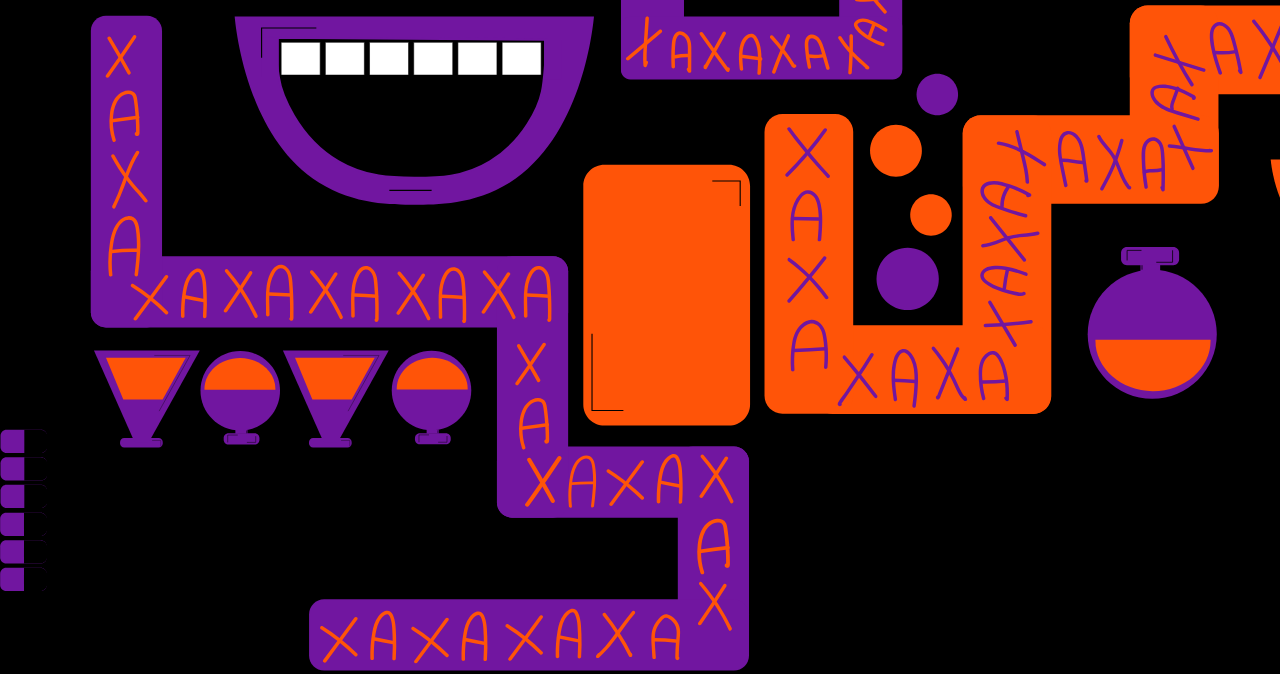
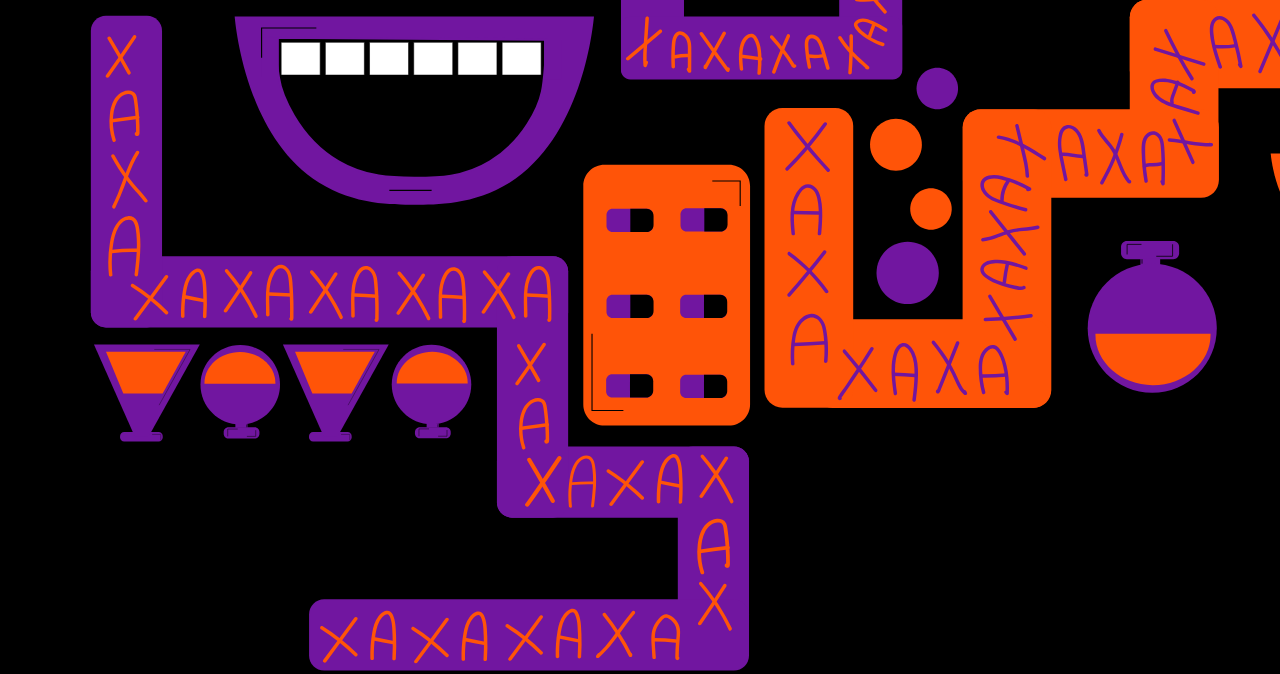
Before and after one commit to Dasha-Eralash/StandUp_Show, a plain HTML site: page index.html in a window 1280 px wide. Shown: the part 782-1456 px from the top of the page. Drawn offline with Linux system fonts and the light colour scheme; a web font is replaced by a local one.

Commit message:
box-2 добавила элементы

```diff
--- a/index.html
+++ b/index.html
@@ -78,23 +78,13 @@
   <div class="box-of-pills">
     <img src="img/box-of-pills.svg" alt="коробка для таблеток">
   </div>
-  <div class="pill-of-box">
-    <img src="img/pill-of-box.svg" alt="таблетка 1">
-  </div>
-  <div class="pill-of-box2">
-    <img src="img/pill-of-box2.svg" alt="таблетка 2">
-  </div>
-  <div class="pill-of-box3">
-    <img src="img/pill-of-box3.svg" alt="таблетка 3">
-  </div>
-  <div class="pill-of-box4">
-    <img src="img/pill-of-box4.svg" alt="таблетка 4">
-  </div>
-  <div class="pill-of-box5">
-    <img src="img/pill-of-box5.svg" alt="таблетка 5">
-  </div>
-  <div class="pill-of-box6">
-    <img src="img/pill-of-box6.svg" alt="таблетка 6">
+  <div class="pills-of-box">
+    <span class="pill-of-box"><img src="img/pill-of-box.svg" alt="таблетка 1"></span>
+    <span class="pill-of-box2"><img src="img/pill-of-box2.svg" alt="таблетка 2"></span>
+    <span class="pill-of-box3"><img src="img/pill-of-box3.svg" alt="таблетка 3"></span>
+    <span class="pill-of-box4"><img src="img/pill-of-box4.svg" alt="таблетка 4"></span>
+    <span class="pill-of-box5"><img src="img/pill-of-box5.svg" alt="таблетка 5"></span>
+    <span class="pill-of-box6"><img src="img/pill-of-box6.svg" alt="таблетка 6"></span>
   </div>
   <div class="line-right-orange">
     <img src="img/line-right-orange.svg" alt="оранжевая линия справа">
--- a/styles/main.css
+++ b/styles/main.css
@@ -117,7 +117,6 @@ animation: rubberBand 0.85s linear infinite;
 .briefcase-left10{
 margin-left: 400px;
 margin-top: -87px;
-
 }
 /* animatin-box-1 */
 /* @keyframes rubberBand {
@@ -169,14 +168,45 @@ to {
 margin-top: -510px;
 z-index: 100;
 }
-/* .pill-of-box{
-  margin-left: 600px;
-  margin-top: -510px;
+.pills-of-box{
+position: absolute;
+margin-left: 590px;
+margin-top: -215px;
 z-index: 200;
-} */
+}
+.pill-of-box{
+position: absolute;
+margin-left: 16px;
+margin-top: -6px;
+}
+.pill-of-box2{
+position: absolute;
+margin-left: 90px;
+margin-top: -6px;
+}
+.pill-of-box3{
+position: absolute;
+margin-left: 16px;
+margin-top: 80px;
+}
+.pill-of-box4{
+position: absolute;
+margin-left: 90px;
+margin-top: 80px;
+}
+.pill-of-box5{
+position: absolute;
+margin-left: 16px;
+margin-top: 160px;
+}
+.pill-of-box6{
+position: absolute;
+margin-left: 90px;
+margin-top: 160px;
+}
 .line-right-orange{
 margin-left: 764px;
-margin-top: -700px;
+margin-top: -540px;
 }
 .bubble41{
 margin-left: 876px;
```
Also changed, not shown: 1 other file. Lines whose indentation alone changed are shown as unchanged.
